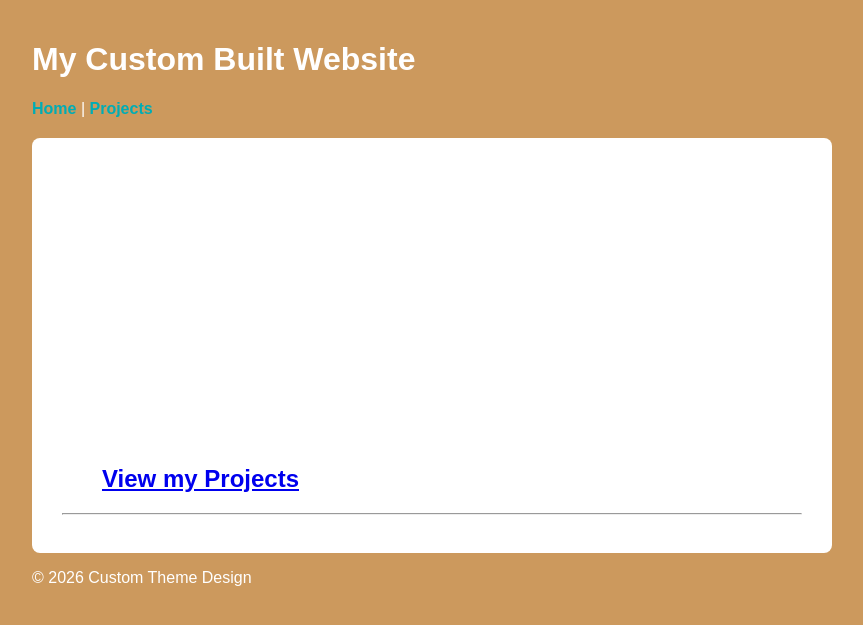
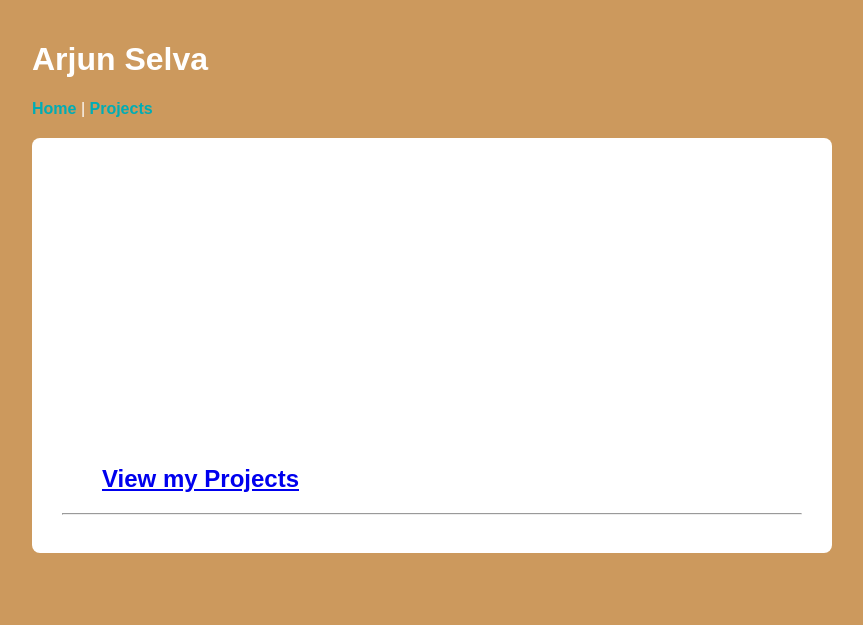
Before and after one commit to Arjun-Selva/Arjun-Selva.github.io, a Jekyll site: the page built from README.md, in a window 1280 px wide. Shown: the top 625 px of the page, without its empty margins (208-1071 px from the left). Built offline with Jekyll 4.4.1, drawn with Linux system fonts in a browser that asks for light colours; our own code applies the rules of GitHub Pages for plain Markdown files.

Commit message:
Update default.html

```diff
--- a/_layouts/default.html
+++ b/_layouts/default.html
@@ -10,10 +10,10 @@
 <body>
 
     <header>
-        <h1>My Custom Built Website</h1>
+        <h1>Arjun Selva</h1>
         <nav>
             <a href="{{ '/' | relative_url }}">Home</a> |
-            <a href="{{ '/project' | relative_url }}">Projects</a>
+            <a href="{{ 'profile.png' | relative_url }}">Projects</a>
         </nav>
     </header>
 
@@ -23,7 +23,6 @@
     </main>
 
     <footer>
-        <p>&copy; 2026 Custom Theme Design</p>
     </footer>
 
 </body>
```
